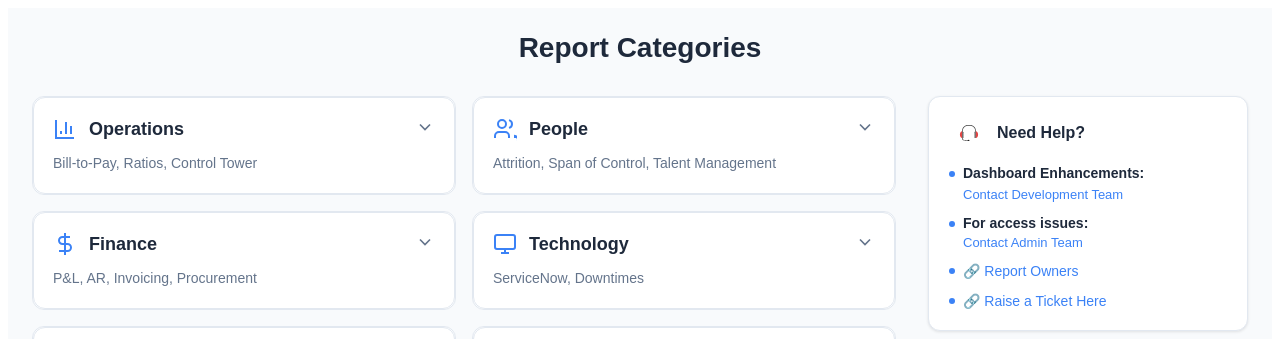
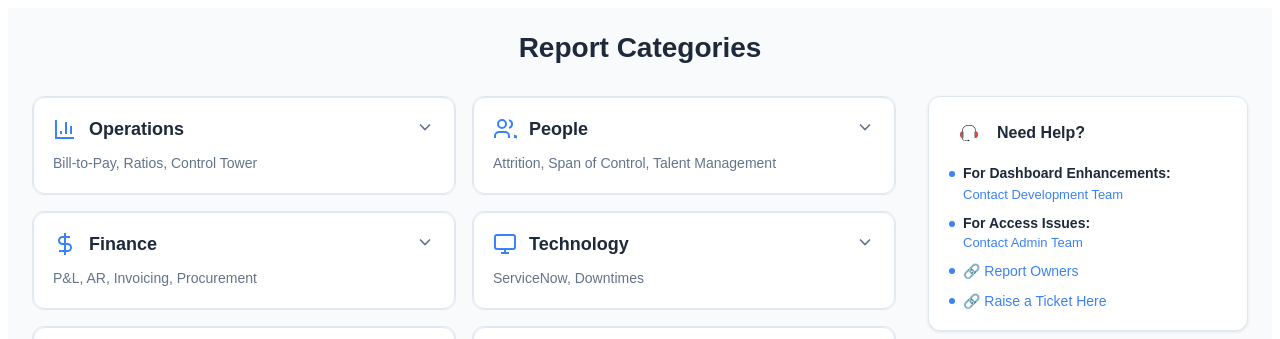
Before and after one commit to sidduthecoder/React_code, a React app: page / in a window 1280 px wide. Shown: the top 339 px of the page. Built offline with nearby package versions, Linux system fonts and the light colour scheme; the HTML template or start-up script is replaced by a standard one; what @looker/components, @looker/extension-sdk-react would draw is missing.

Commit message:
first commit for looker

```diff
--- a/src/Home.tsx
+++ b/src/Home.tsx
@@ -13,6 +13,8 @@ const Index: React.FC = () => {
   const [currentURL, setCurrentURL] = useState("");
   const [expandedFAQ, setExpandedFAQ] = useState<string | null>(null);
   const [openDropdown, setOpenDropdown] = useState<string | null>(null);
+
+  // Fetch username from Looker user attribute
 
   // Simple SVG Icons
   const ChevronDown = ({ size = 20 }: { size?: number }) => (
@@ -817,10 +819,10 @@ const Index: React.FC = () => {
                       margin: "0 0 4px 0",
                     }}
                   >
-                    Dashboard Enhancements:
+                    For Dashboard Enhancements:
                   </p>
                   <a
-                    href="mailto:development@company.com"
+                    href="mailto:LookerDevelopers@teletechinc.onmicrosoft.com?subject=Support%20Request&body=Hi%20Team%2C%0A%0AI%20need%20help%20with..."
                     target="_blank"
                     rel="noopener noreferrer"
                     style={{
@@ -859,7 +861,7 @@ const Index: React.FC = () => {
                       margin: "0 0 4px 0",
                     }}
                   >
-                    For access issues:
+                    For Access Issues:
                   </p>
                   <div
                     style={{
@@ -902,7 +904,7 @@ const Index: React.FC = () => {
                 ></div>
                 <div>
                   <a
-                    href="#"
+                    href="https://ttec.atlan.com/"
                     target="_blank"
                     rel="noopener noreferrer"
                     style={{
```
